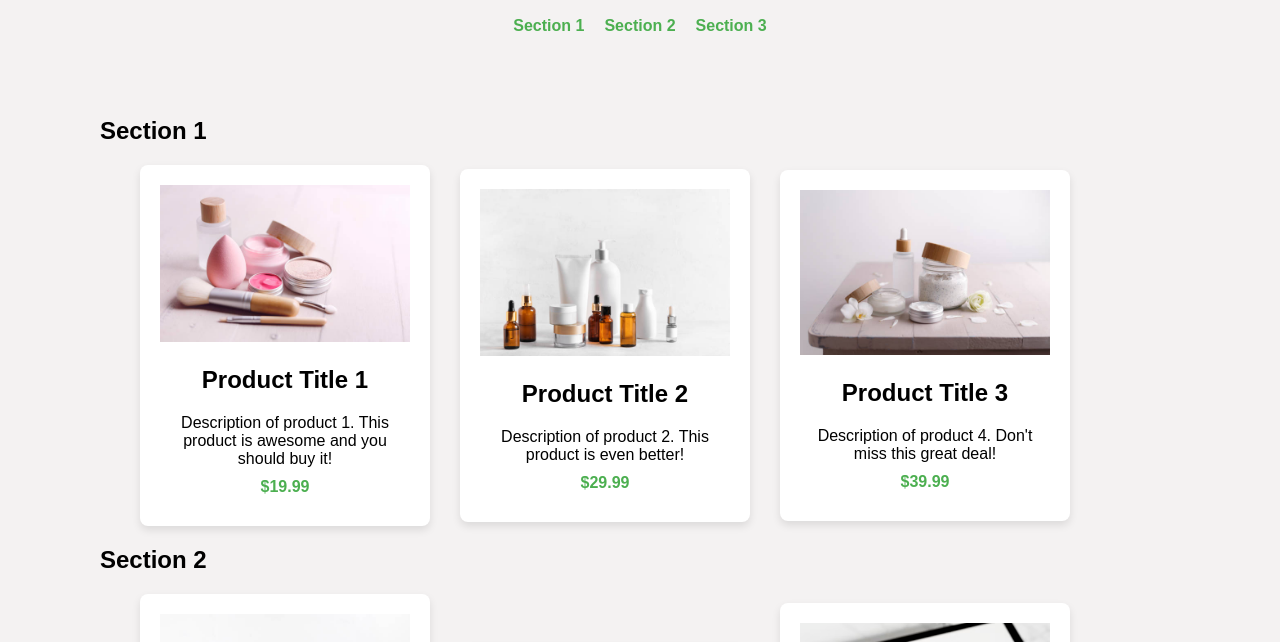
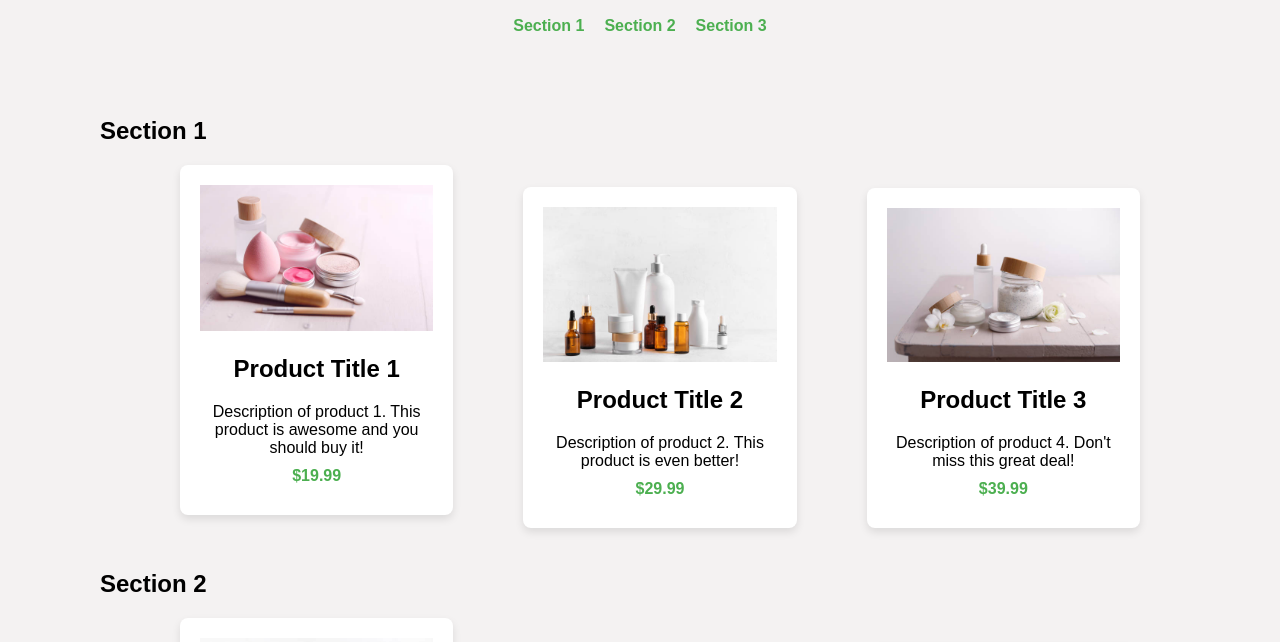
Before and after one commit to Mekdes-A/Assessment1_MekdesAssefa_section1, a plain HTML site: page Assessment1_Mekdes Assefa_section1/index.html in a window 1280 px wide. Shown: the part 80-722 px from the top of the page. Drawn offline with Linux system fonts and the light colour scheme.

Commit message:
Update products.css

```diff
--- a/Assessment1_Mekdes Assefa_section1/assets/css/products.css
+++ b/Assessment1_Mekdes Assefa_section1/assets/css/products.css
@@ -71,6 +71,7 @@ nav {
     box-shadow: 0 4px 8px rgba(0, 0, 0, 0.1);
     border-radius: 8px;
     text-align: center;
+    margin-left: 40px;
 }
 
 .product h2 {
@@ -80,6 +81,9 @@ nav {
 
 .product p {
     margin-bottom: 10px;
+}
+.first-article{
+    margin-bottom: 35px;
 }
 
 .price {
```
